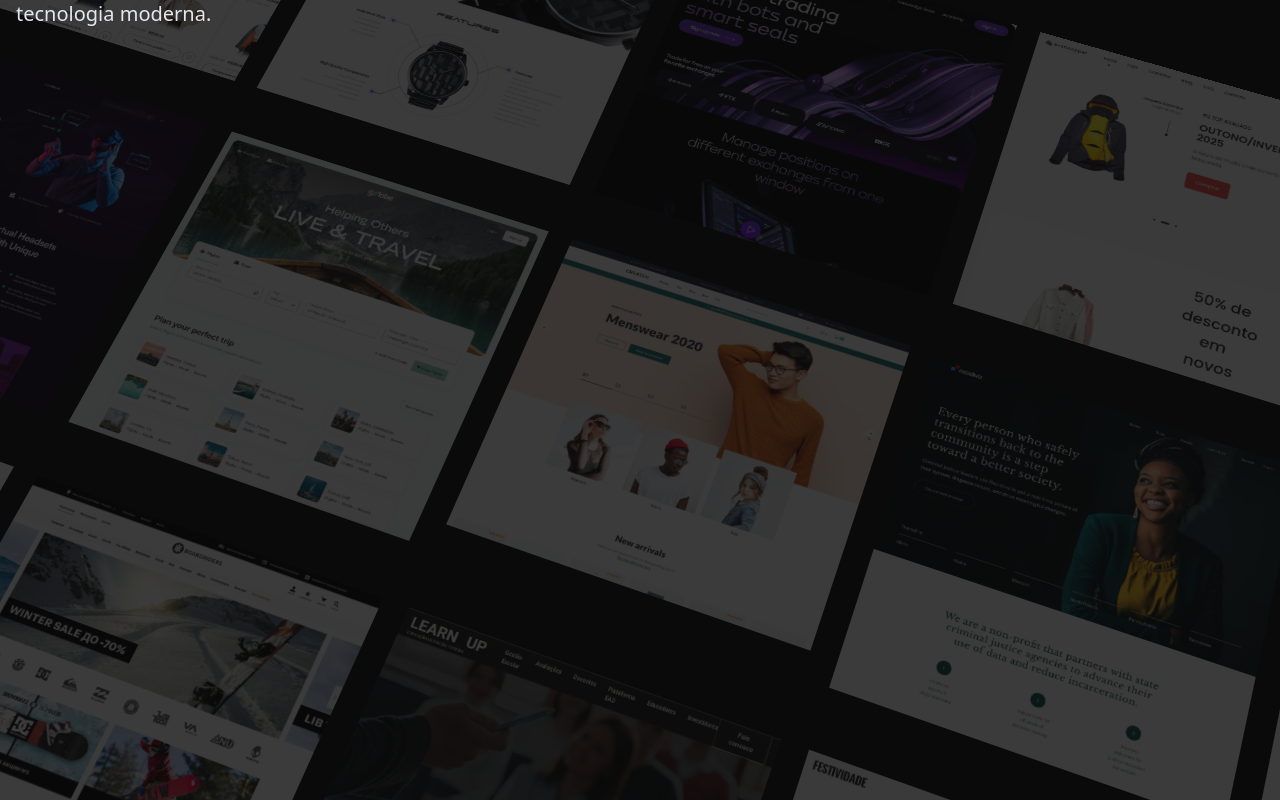
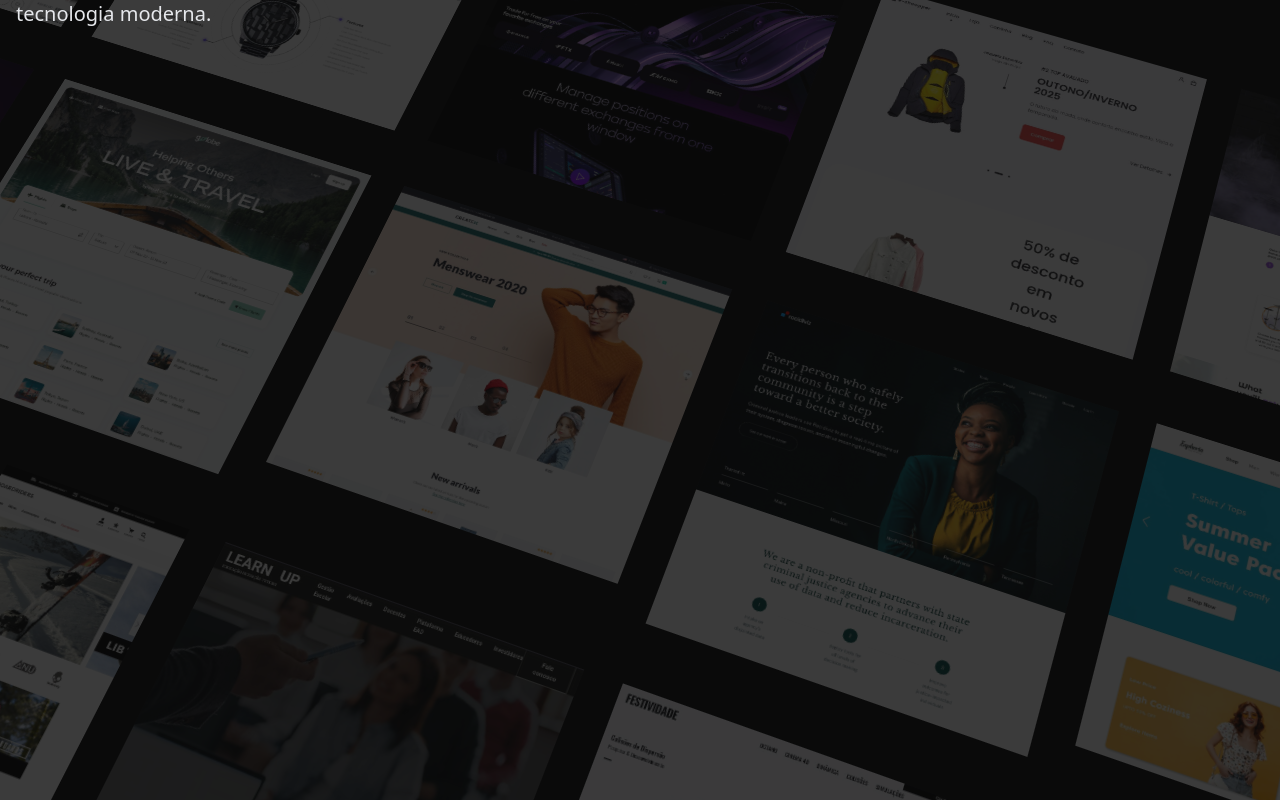
Before and after one commit to samllban/samuel_portifolio_oficial, a Next.js app: page / in a window 1280 px wide. Shown: the part 1460-2260 px from the top of the page. Built offline with nearby package versions, Linux system fonts and the light colour scheme.

Commit message:
original

```diff
--- a/src/components/ui/Hero-parallax.tsx
+++ b/src/components/ui/Hero-parallax.tsx
@@ -8,7 +8,6 @@ import {
     useMotionValue,
 } from "framer-motion";
 import Image from "next/image";
-
 
 export const HeroParallax = ({
     products,
@@ -115,14 +114,14 @@ export const HeroParallax = ({
                 className="relative space-y-16"
             >
                 {/* First Row */}
-                <motion.div style={{x: translateX }} className="cursor-grab active:cursor-grabbing">
+                <motion.div className="cursor-grab active:cursor-grabbing">
                     <motion.div
                         ref={row1Ref}
                         drag="x"
-                        style={{ x: xRow1 }}
+                        style={{ x: xRow1, translateX }}
                         dragConstraints={{ left: -row1Width, right: 0 }}
-                        className="flex flex-row space-x-7 mb-10 min-w-max"
-                        >
+                        className="flex justify-center flex-row space-x-10 mb-10"
+                    >
                         {firstRow.map((product) => (
                             <ProductCard product={product} key={product.title} />
                         ))}
@@ -130,14 +129,14 @@ export const HeroParallax = ({
                 </motion.div>
 
                 {/* Second Row */}
-                <motion.div style={{ translateX: translateXReverse }} className="cursor-grab active:cursor-grabbing">
+                <motion.div className="cursor-grab active:cursor-grabbing">
                     <motion.div
                         ref={row2Ref}
                         drag="x"
-                        style={{ x: xRow2 }}
+                        style={{ x: xRow2, translateX: translateXReverse }}
                         dragConstraints={{ left: -row2Width, right: 0 }}
-                        className="flex flex-row space-x-7 mb-10 min-w-max"
-                        >
+                        className="flex justify-center flex-row space-x-10 mb-10"
+                    >
                         {secondRow.map((product) => (
                             <ProductCard product={product} key={product.title} />
                         ))}
@@ -145,14 +144,14 @@ export const HeroParallax = ({
                 </motion.div>
 
                 {/* Third Row */}
-                <motion.div style={{ x:translateX }} className="overflow-hidden cursor-grab active:cursor-grabbing">
+                <motion.div className="overflow-hidden cursor-grab active:cursor-grabbing">
                     <motion.div
                         ref={row3Ref}
                         drag="x"
-                        style={{ x: xRow3 }}
+                        style={{ x: xRow3, translateX }}
                         dragConstraints={{ left: -row3Width, right: 0 }}
-                        className="flex flex-row space-x-7 mb-60  min-w-max"
-                        >
+                        className="flex justify-center flex-row space-x-10 pb-60"
+                    >
                         {thirdRow.map((product) => (
                             <ProductCard product={product} key={product.title} />
                         ))}
```
